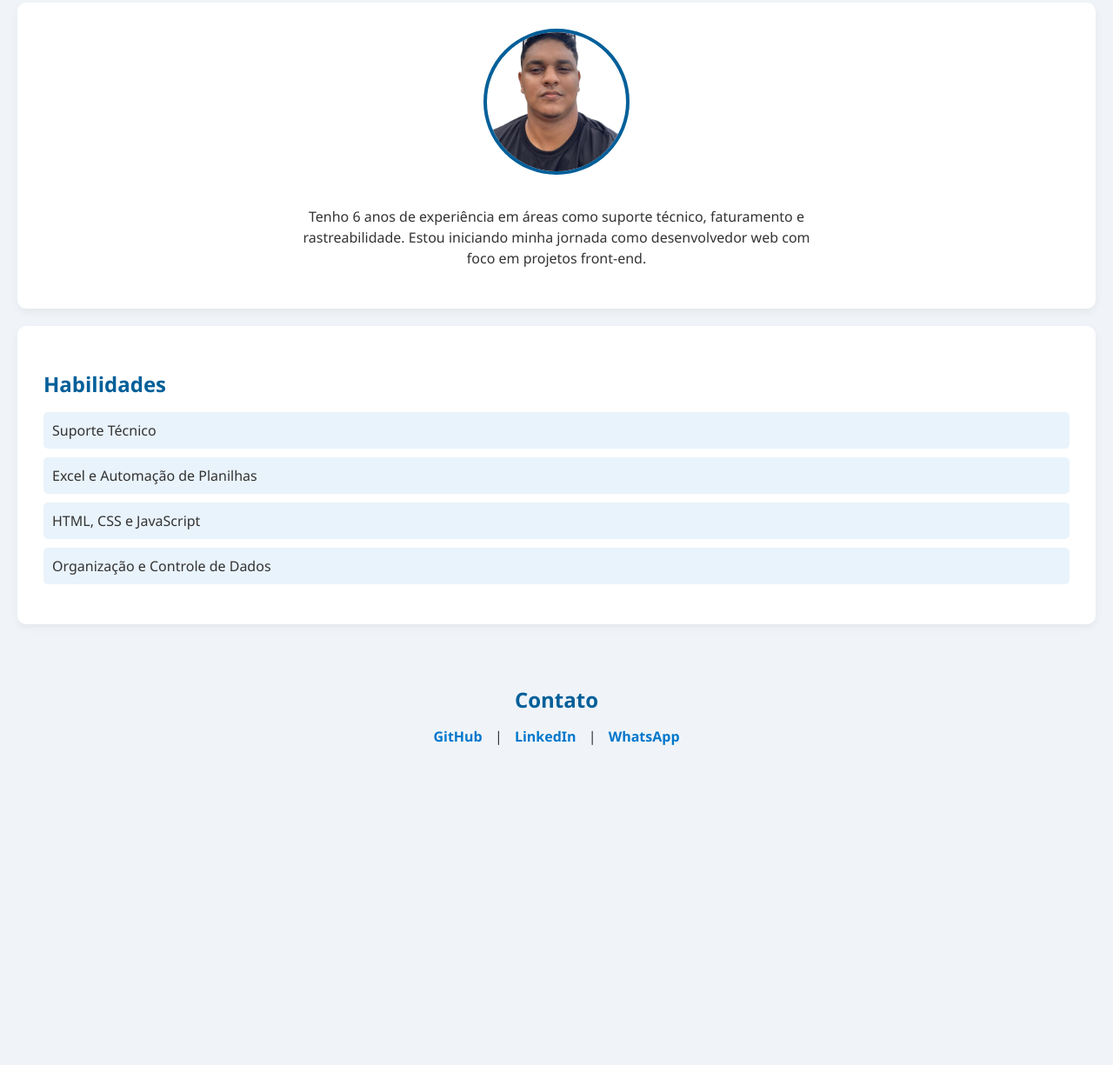
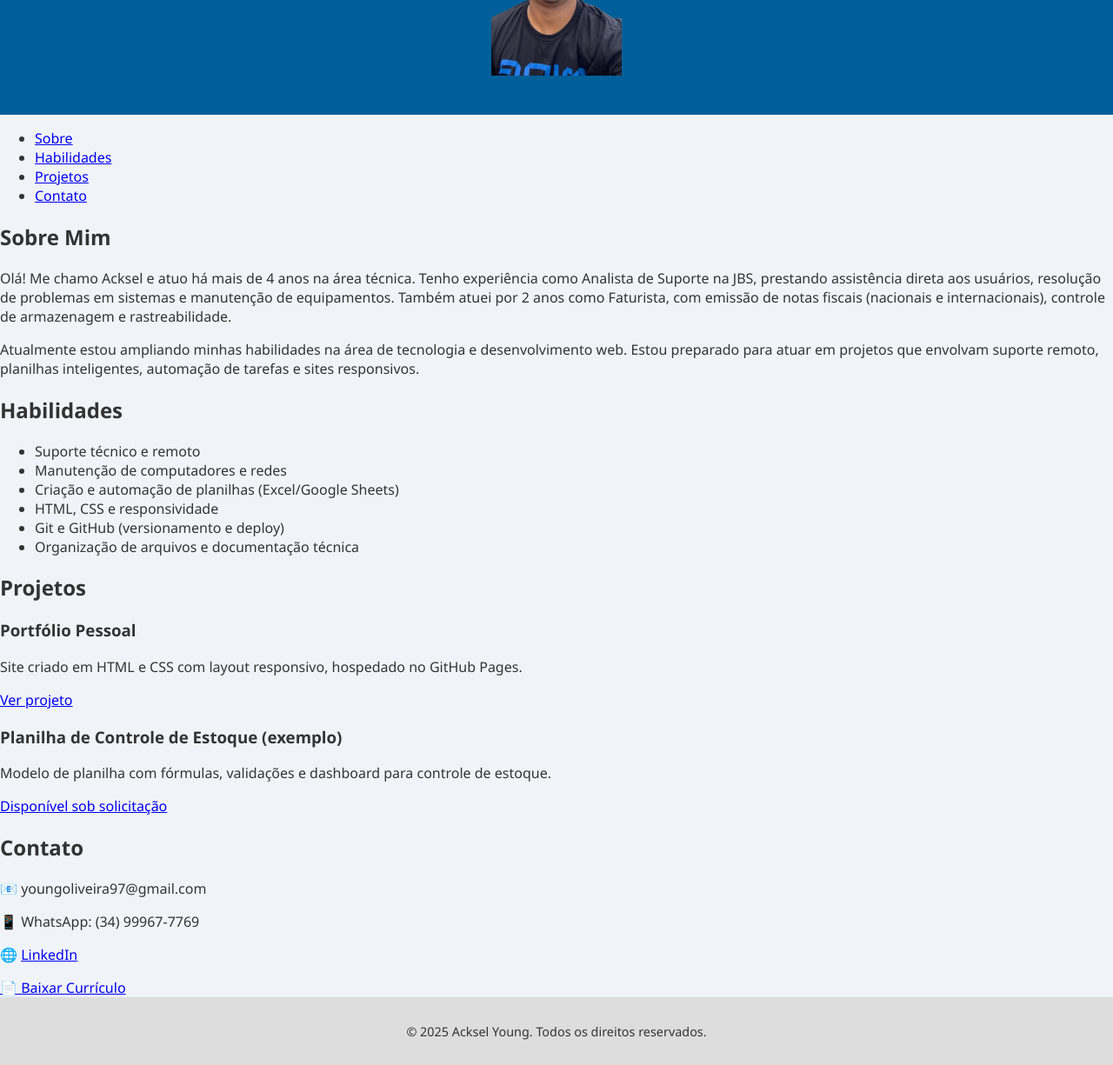
Before and after one commit to AckselYoung98/portifolio, a plain HTML site: page index.html in a window 1280 px wide. Shown: the part 208-1433 px from the top of the page at 87% size. Before the commit the page ends 1096 px from the top, so only its background shows below. Drawn offline with Linux system fonts and the light colour scheme.

Commit message:
Update index.html

```diff
--- a/index.html
+++ b/index.html
@@ -1,35 +1,74 @@
-<!-- index.html -->
 <!DOCTYPE html>
-<html lang="pt-BR">
+<html lang="pt-br">
 <head>
   <meta charset="UTF-8">
   <meta name="viewport" content="width=device-width, initial-scale=1.0">
-  <title>Acksel - Portfólio</title>
+  <title>Portfólio - Acksel</title>
   <link rel="stylesheet" href="style.css">
 </head>
 <body>
+
   <header>
     <h1>Acksel Young</h1>
-    <p>Analista de Suporte • Faturista • Iniciante em Programação</p>
+    <img src="perfil.png" alt="Foto de Acksel" width="150">
   </header>
 
-  <section class="perfil">
-    <img src="perfil.png" alt="Foto de Acksel">
-    <p>Tenho 6 anos de experiência em áreas como suporte técnico, faturamento e rastreabilidade. Estou iniciando minha jornada como desenvolvedor web com foco em projetos front-end.</p>
+  <nav>
+    <ul>
+      <li><a href="#sobre">Sobre</a></li>
+      <li><a href="#habilidades">Habilidades</a></li>
+      <li><a href="#projetos">Projetos</a></li>
+      <li><a href="#contato">Contato</a></li>
+    </ul>
+  </nav>
+
+  <main>
+
+    <section id="sobre">
+      <h2>Sobre Mim</h2>
+      <p>Olá! Me chamo Acksel e atuo há mais de 4 anos na área técnica. Tenho experiência como Analista de Suporte na JBS, prestando assistência direta aos usuários, resolução de problemas em sistemas e manutenção de equipamentos. Também atuei por 2 anos como Faturista, com emissão de notas fiscais (nacionais e internacionais), controle de armazenagem e rastreabilidade.</p>
+      <p>Atualmente estou ampliando minhas habilidades na área de tecnologia e desenvolvimento web. Estou preparado para atuar em projetos que envolvam suporte remoto, planilhas inteligentes, automação de tarefas e sites responsivos.</p>
     </section>
 
-  <section class="habilidades">
+    <section id="habilidades">
       <h2>Habilidades</h2>
       <ul>
-      <li>Suporte Técnico</li>
-      <li>Excel e Automação de Planilhas</li>
-      <li>HTML, CSS e JavaScript</li>
-      <li>Organização e Controle de Dados</li>
+        <li>Suporte técnico e remoto</li>
+        <li>Manutenção de computadores e redes</li>
+        <li>Criação e automação de planilhas (Excel/Google Sheets)</li>
+        <li>HTML, CSS e responsividade</li>
+        <li>Git e GitHub (versionamento e deploy)</li>
+        <li>Organização de arquivos e documentação técnica</li>
       </ul>
     </section>
 
-  <section class="contato">
+    <section id="projetos">
+      <h2>Projetos</h2>
+      <div>
+        <h3>Portfólio Pessoal</h3>
+        <p>Site criado em HTML e CSS com layout responsivo, hospedado no GitHub Pages.</p>
+        <a href="https://ackselyoung98.github.io/portifolio/" target="_blank">Ver projeto</a>
+      </div>
+      <div>
+        <h3>Planilha de Controle de Estoque (exemplo)</h3>
+        <p>Modelo de planilha com fórmulas, validações e dashboard para controle de estoque.</p>
+        <a href="#" target="_blank">Disponível sob solicitação</a>
+      </div>
+    </section>
+
+    <section id="contato">
       <h2>Contato</h2>
-    <a href="https://github.com/AckselYoung98" target="_blank">GitHub</a> |
-    <a href="https://www.linkedin.com/in/acksel-young" target="_blank">LinkedIn</a> |
-    <a href="https://wa.me/34999677769">WhatsApp</a>
+      <p>📧 youngoliveira97@gmail.com</p>
+      <p>📱 WhatsApp: (34) 99967-7769</p>
+      <p>🌐 <a href="https://www.linkedin.com/in/ackselyoung98" target="_blank">LinkedIn</a></p>
+      <a href="curriculo_acksel.pdf" download>📄 Baixar Currículo</a>
+    </section>
+
+  </main>
+
+  <footer>
+    <p>&copy; 2025 Acksel Young. Todos os direitos reservados.</p>
+  </footer>
+
+</body>
+</html>
```
Lines whose indentation alone changed are shown as unchanged.
